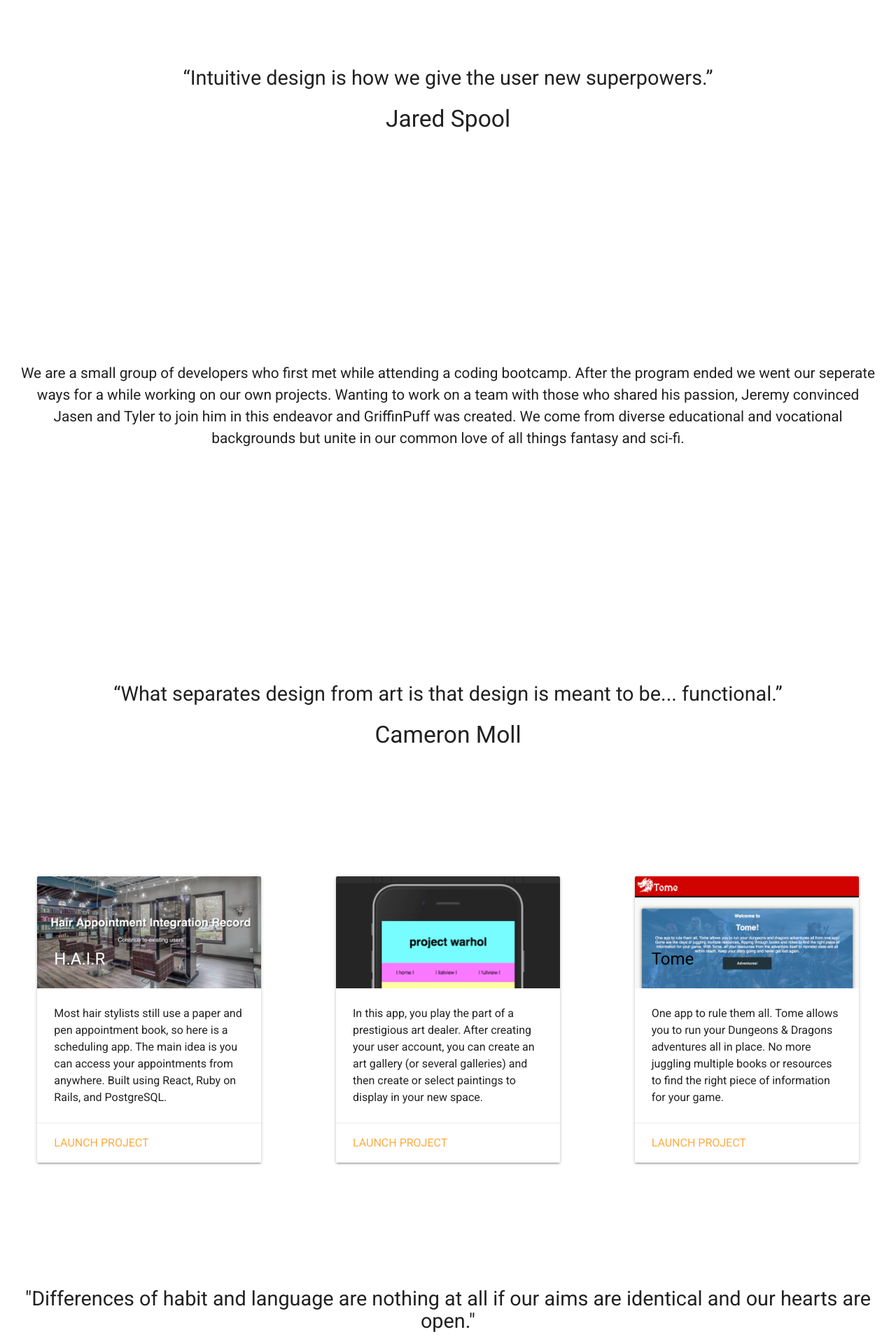
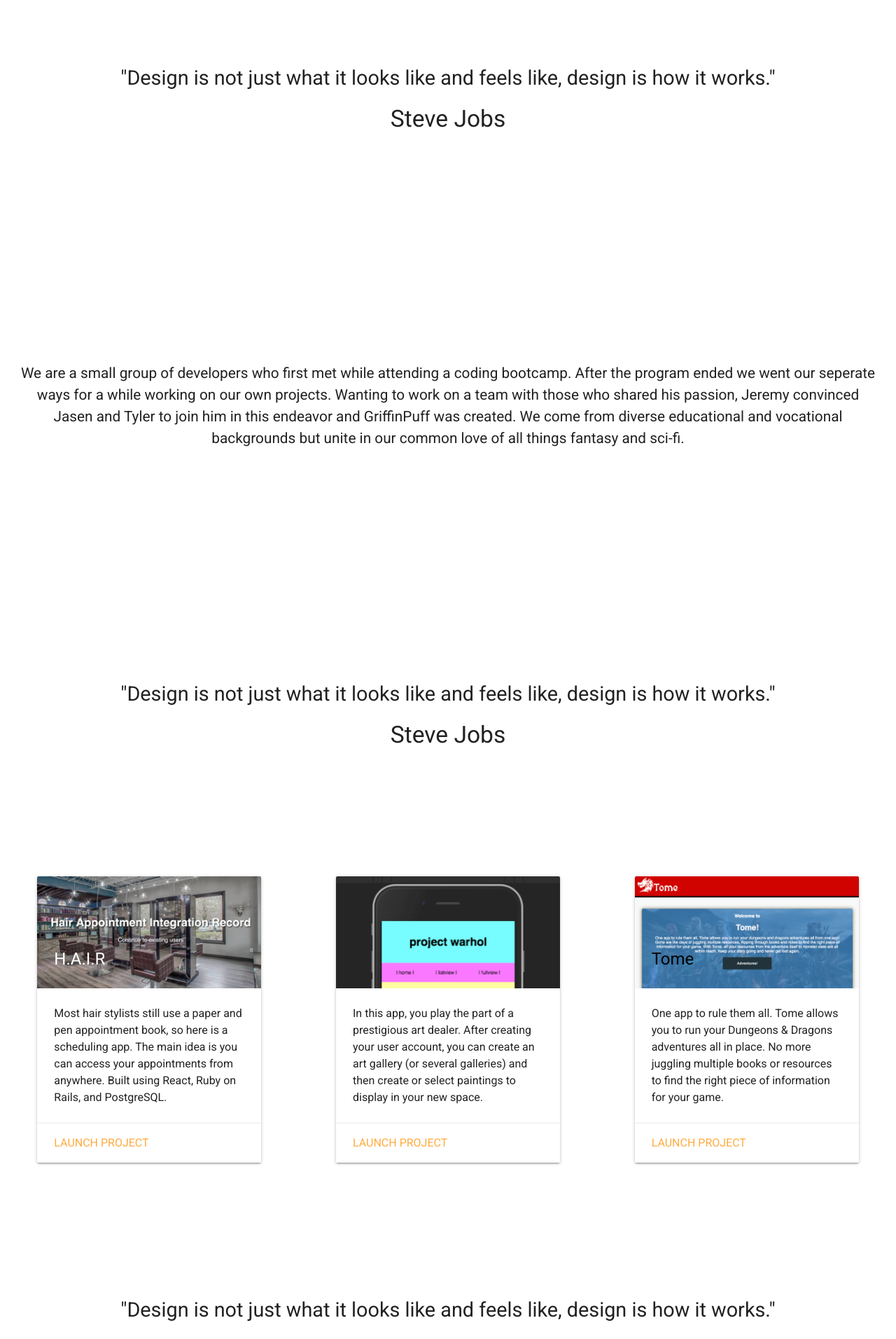
Before and after one commit to jasen-jer/leeroy-jenkins, a React (Create React App) app: page / in a window 1280 px wide. Shown: the part 1740-3653 px from the top of the page at 70% size. Built offline with nearby package versions, Linux system fonts and the light colour scheme; a web font is replaced by a local one.

Commit message:
Switching to single parallax component to dry code.

```diff
--- a/src/components/Home.js
+++ b/src/components/Home.js
@@ -6,10 +6,10 @@ import Projects from './Projects'
 import Team from './Team'
 import Contact from './Contact'
 import Parallax1 from './parallax/Parallax1'
-import Parallax2 from './parallax/Parallax2'
-import Parallax3 from './parallax/Parallax3'
-import Parallax4 from './parallax/Parallax4'
-import Parallax5 from './parallax/Parallax5'
+// import Parallax2 from './parallax/Parallax2'
+// import Parallax3 from './parallax/Parallax3'
+// import Parallax4 from './parallax/Parallax4'
+// import Parallax5 from './parallax/Parallax5'
 import { Element} from 'react-scroll'
 
 const Home = () => {
@@ -21,22 +21,20 @@ const Home = () => {
       <Element name="Mission">
       <Mission />
       </Element>
-      <Parallax2 />
+      <Parallax1 />
       <Element name="About">
       <About />
       </Element>
-      <Parallax3 />
+      <Parallax1 />
       <Element name="Projects">
       <Projects />
       </Element>
-      <Parallax4 />
+      <Parallax1 />
       <Team />
-      <Parallax5 />
+      <Parallax1 />
       <Element name="Contact">
       <Contact />
       </Element>
-
-
 
       <div className="home-bg" ></div>
 
```
